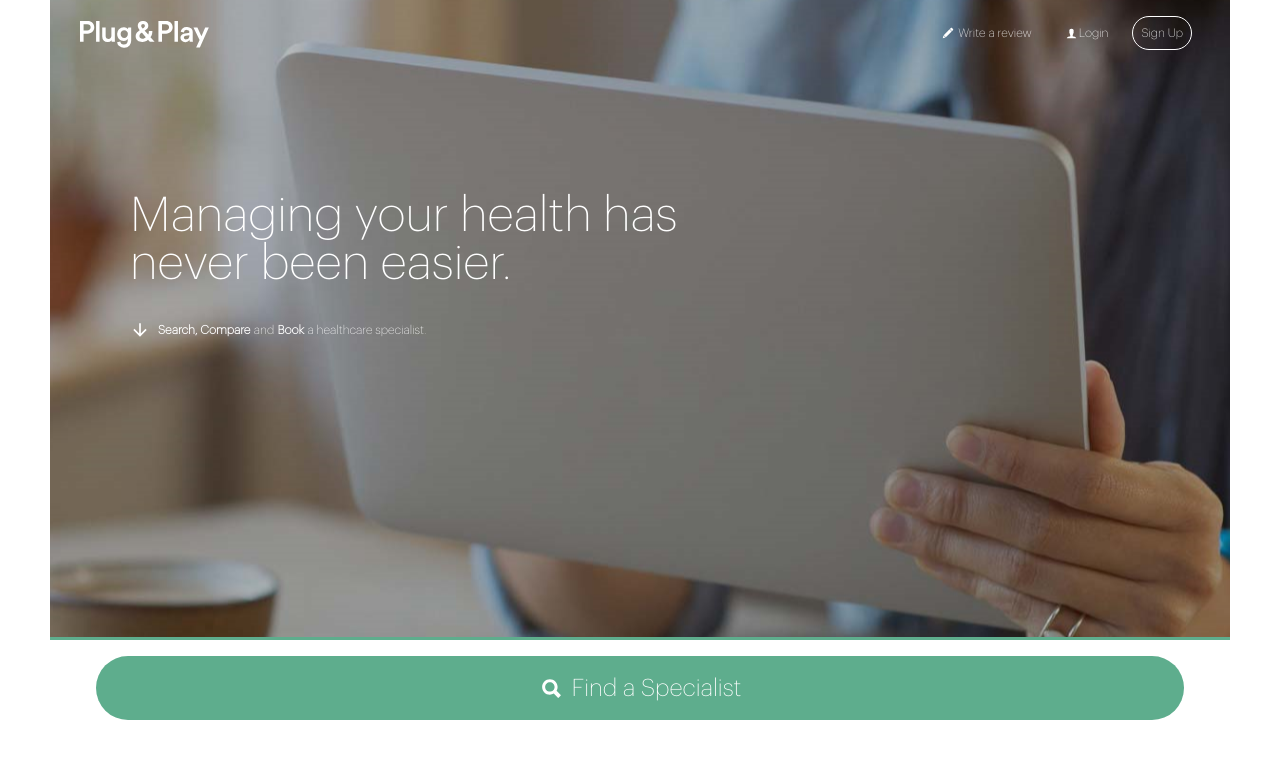
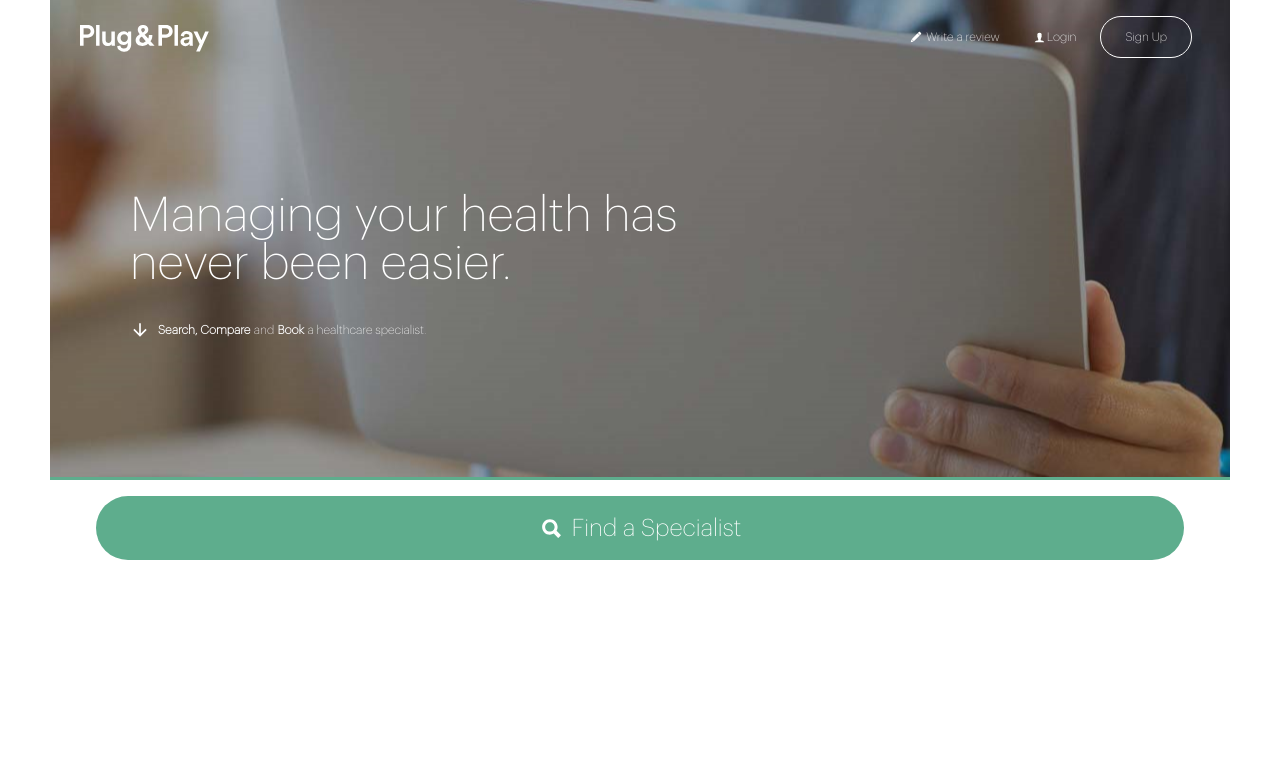
Before and after one commit to james-webdev/Plug-Play_test, a Gatsby site: page / in a window 1280 px wide. Built offline with nearby package versions, Linux system fonts and the light colour scheme; Gatsby itself is replaced by a stand-in of ours.

Commit message:
background image tweaks

```diff
--- a/src/components/layout/Nav.js
+++ b/src/components/layout/Nav.js
@@ -58,7 +58,7 @@ const Nav = () => {
           <Person />
           <p>Login</p>
         </div>
-        <div className="p-1 border border-white rounded-full text-white text-xs sm:p-2 m-1 sm:m-2">
+        <div className="p-1 border border-white rounded-full px-6 py-3 text-white text-xs m-1 sm:m-2">
           Sign Up
         </div>
       </div>
--- a/src/styles/global.css
+++ b/src/styles/global.css
@@ -20,7 +20,7 @@ body {
   background-image: url(../../src/images/background.png);
   background-position: center;
   background-repeat: no-repeat;
-  height: 80vh;
+  height: 60vh;
   margin-left: 50px;
   margin-right: 50px;
   border-bottom: 3px solid #5ead8d;
```
